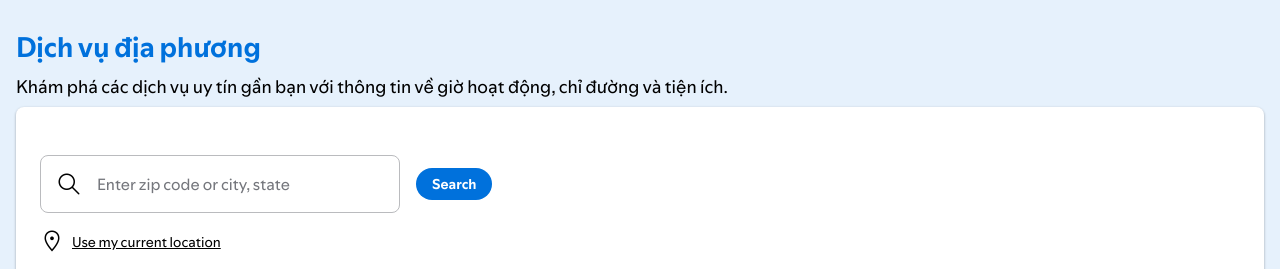
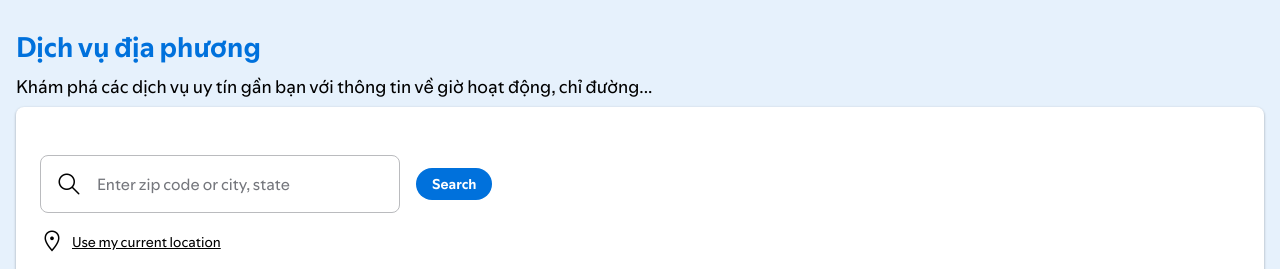
Before and after one commit to saomaidl/saomaidl.github.io, a Jekyll site: the page built from _pages/services.html, in a window 1280 px wide. Shown: the top 269 px of the page. Built offline with Jekyll 4.4.1, drawn with Linux system fonts in a browser that asks for light colours; comment, search, counter and statistics services are not loaded.

Commit message:
Update services.html

```diff
--- a/_layouts/services.html
+++ b/_layouts/services.html
@@ -49,7 +49,7 @@
               <div class="flex items-center">
                 <div class="ml3 mr3 flex flex-column w-100">
                   <h1 class="blue ma0 f1">Dịch vụ địa phương</h1>
-                  <p class="ma2 mh0 f4">Khám phá các dịch vụ uy tín gần bạn với thông tin về giờ hoạt động, chỉ đường và tiện ích.</p>
+                  <p class="ma2 mh0 f4">Khám phá các dịch vụ uy tín gần bạn với thông tin về giờ hoạt động, chỉ đường...</p>
                 </div>
               </div>
               <section>
```
